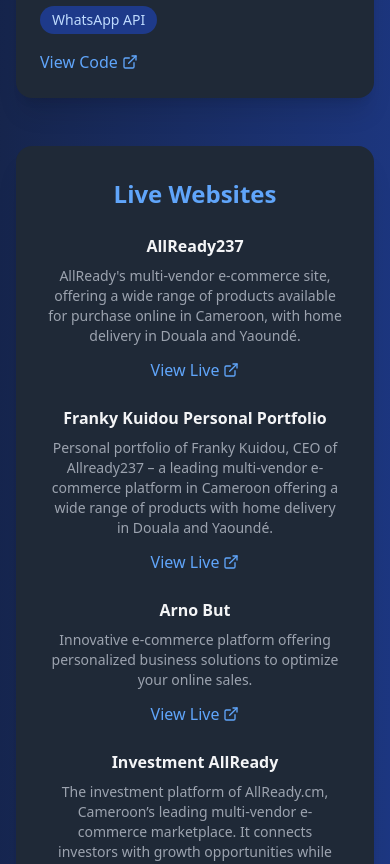
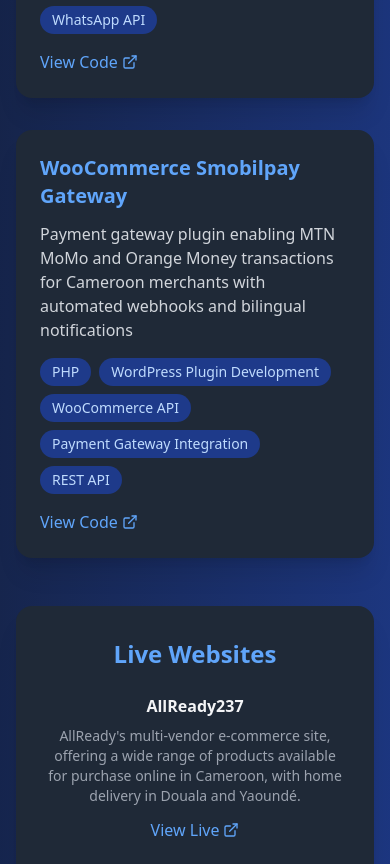
Before and after one commit to AngeArsene/portfolio-app, a React (Vite) app: page / in a window 390 px wide. Shown: the part 6946-7810 px from the top of the page. Built offline with nearby package versions, Linux system fonts and the light colour scheme.

Commit message:
docs: add WooCommerce Smobilpay Gateway project as well as French and English translation to portfolio project entry

```diff
--- a/src/App.tsx
+++ b/src/App.tsx
@@ -9,6 +9,7 @@ import './i18n';
 
 const projectLinks = {
   'WhatsApp Marketing Automation Package': 'https://github.com/AngeArsene/woowa-webhooks',
+  'WooCommerce Smobilpay Gateway': 'https://github.com/AngeArsene/wc-smobilpay',
   'Custom PHP MVC Framework': 'https://github.com/AngeArsene/php_mvc_framework',
   'Task Management System': 'https://github.com/AngeArsene/TaskFlow',
   'WhatsApp Campaign Hub': 'https://github.com/AngeArsene/WhatsApp_Campaign_Hub',
--- a/src/i18n/locales/en.ts
+++ b/src/i18n/locales/en.ts
@@ -121,6 +121,11 @@ export default {
         description: 'Tool that validates phone numbers and sorts them for WhatsApp campaigns',
         tech: ['PHP', 'Excel Processing', 'WhatsApp API'],
       },
+      {
+        name: "WooCommerce Smobilpay Gateway",
+        description: "Payment gateway plugin enabling MTN MoMo and Orange Money transactions for Cameroon merchants with automated webhooks and bilingual notifications",
+        tech: ["PHP", "WordPress Plugin Development", "WooCommerce API", "Payment Gateway Integration", "REST API"]
+      },
     ],
     websites: [
       {
--- a/src/i18n/locales/fr.ts
+++ b/src/i18n/locales/fr.ts
@@ -121,6 +121,11 @@ export default {
         description: 'Outil qui valide les numéros de téléphone et les trie pour les campagnes WhatsApp',
         tech: ['PHP', 'Traitement Excel', 'API WhatsApp'],
       },
+      {
+        name: "Passerelle de Paiement WooCommerce Smobilpay",
+        description: "Plugin de passerelle de paiement permettant les transactions MTN MoMo et Orange Money pour les commerçants camerounais avec webhooks automatisés et notifications bilingues",
+        tech: ["PHP", "Développement de Plugin WordPress", "API WooCommerce", "Intégration de Passerelle de Paiement", "API REST"]
+      },
     ],
     websites: [
       {
```
